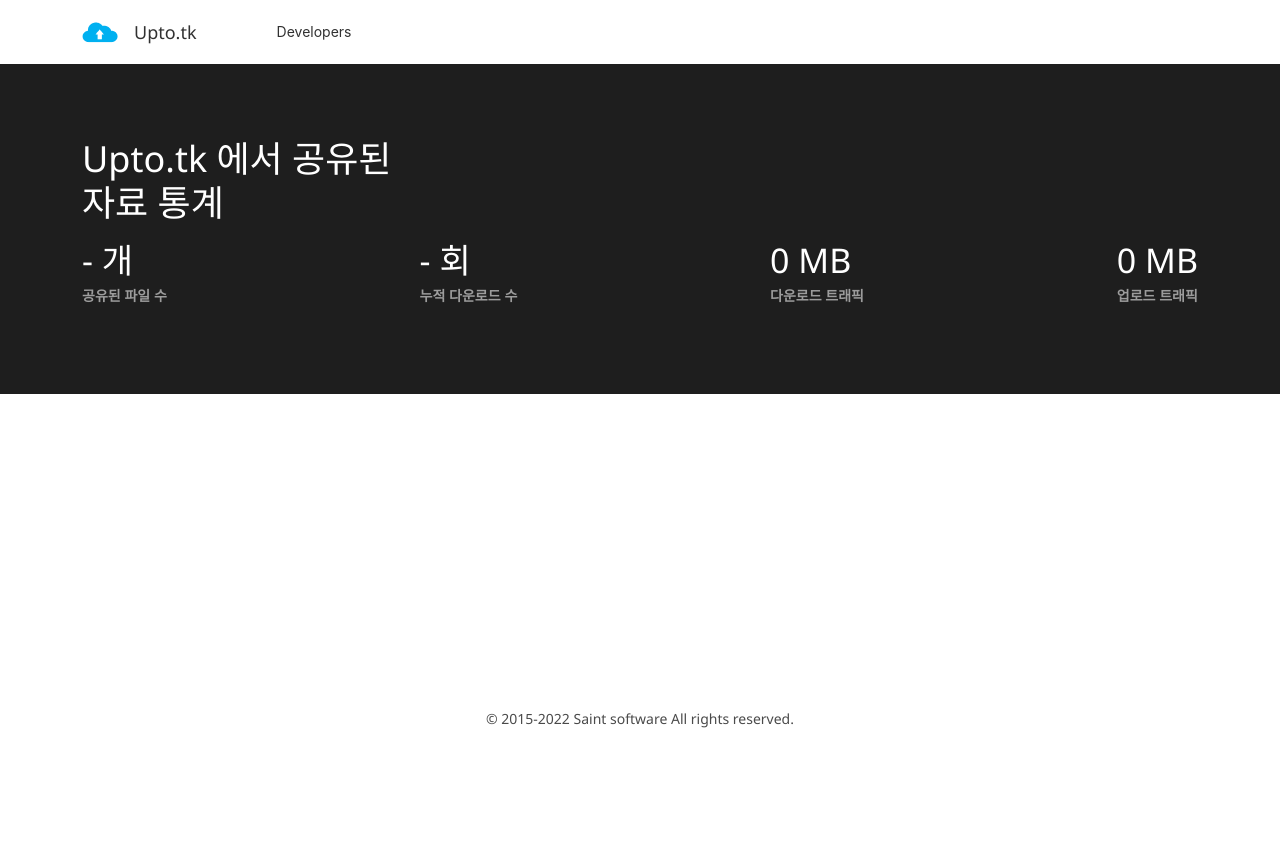
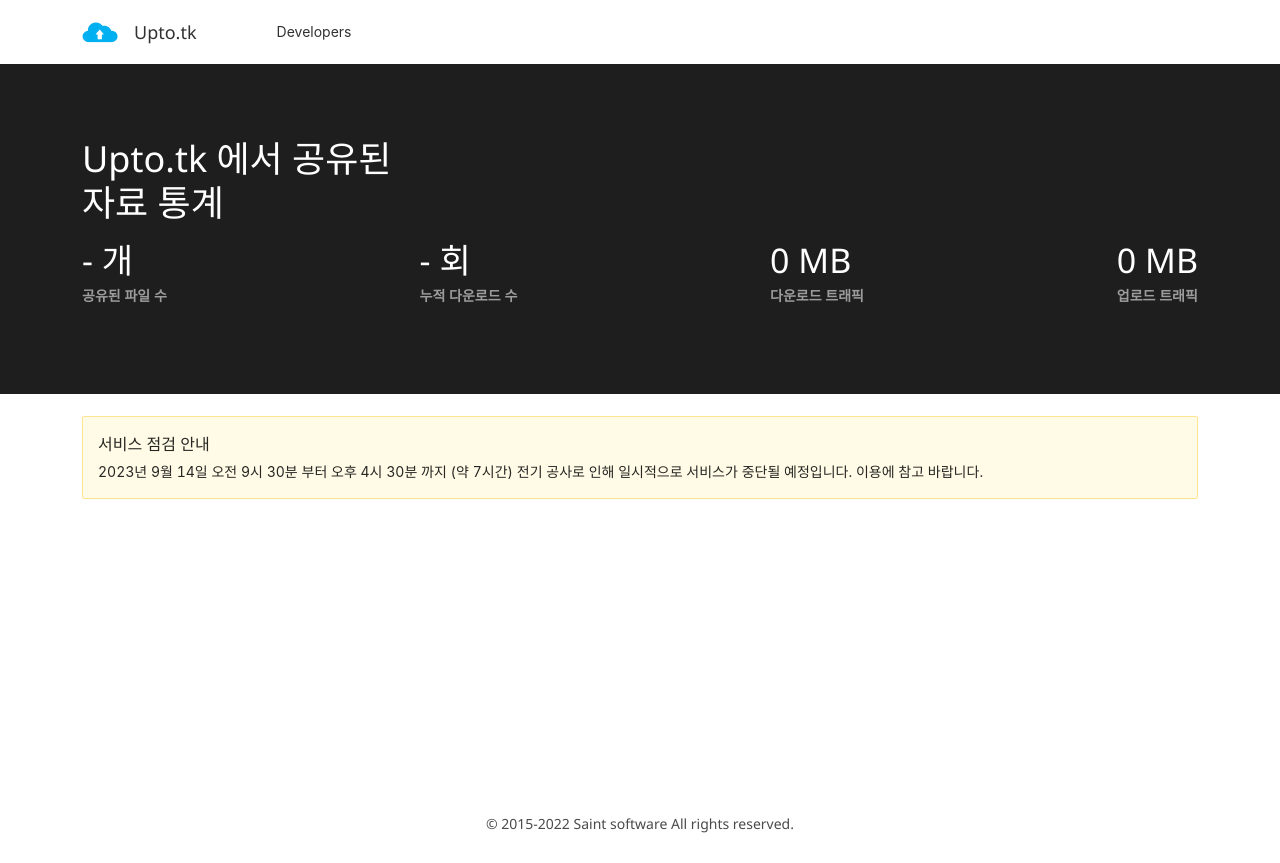
Before and after one commit to bb2002/uptotk-client, a React (Create React App) app: page /1 in a window 1280 px wide. Before the commit the page ends 800 px from the top, so only its background shows below. Built offline with nearby package versions, Linux system fonts and the light colour scheme; no server answers.

Commit message:
경고 메시지 추가

```diff
--- a/src/App.js
+++ b/src/App.js
@@ -7,6 +7,7 @@
 import DownloadPage from "./pages/Download.page";
 import React, {useEffect, useState} from "react";
 import DevelopersPage from "./pages/Developers.page";
+import { Alert } from 'antd';
 
 
 function App() {
@@ -22,7 +23,14 @@
     <div className="app-container">
       <HeaderComp />
       <AnalysisComp />
+
       <div className="container">
+        <br />
+        <Alert
+          message="서비스 점검 안내"
+          description="2023년 9월 14일 오전 9시 30분 부터 오후 4시 30분 까지 (약 7시간) 전기 공사로 인해 일시적으로 서비스가 중단될 예정입니다. 이용에 참고 바랍니다."
+          type="warning"
+        />
         <div className="ad-container">
           {
             (windowWidth > 992) && (
```
